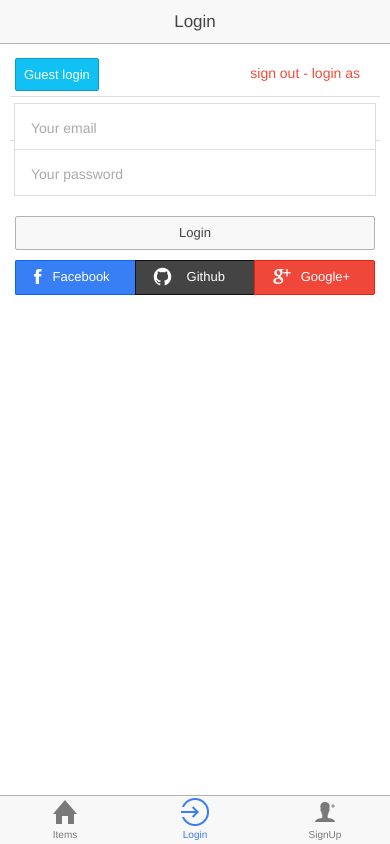
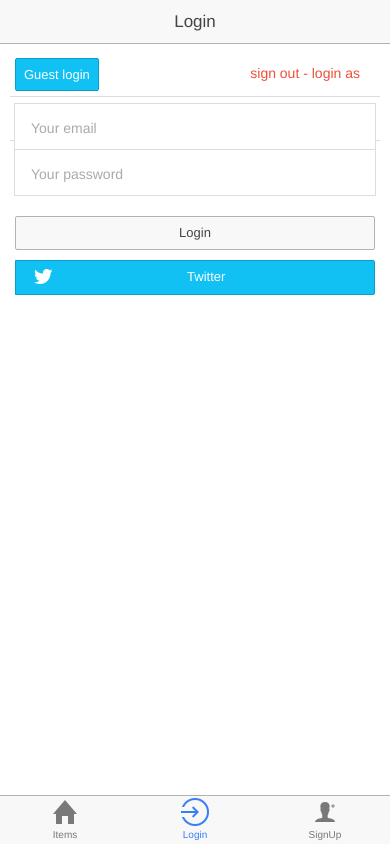
Before and after one commit to farnazirannejadbisafar/youthEmpowerment, a website: page myApp/www/index.html at #/tabs/login in a window 390 px wide. Drawn offline with Linux system fonts and the light colour scheme; some packages are replaced by stand-ins of ours; files whose address does not match are found by name.

Commit message:
Twitter Login added using Backand

```diff
--- a/myApp/www/templates/tab-login.html
+++ b/myApp/www/templates/tab-login.html
@@ -22,15 +22,15 @@
                     </button>
                 </div>
                 <div class="button-bar">
-                    <button class="button button-positive icon-left ion-social-facebook" ng-click="login.socialSignin('facebook')" type="button">
-                        Facebook
+                    <!--<button class="button button-positive icon-left ion-social-facebook" ng-click="login.socialSignin('facebook')" type="button">-->
+                        <!--Facebook-->
+                    <!--</button>-->
+                    <button class="button button-calm icon-left ion-social-facebook ion-social-twitter" ng-click="login.socialSignin('twitter')" type="button">
+                        Twitter
                     </button>
-                    <button class="button button-dark icon-left ion-social-facebook ion-social-github" ng-click="login.socialSignin('github')" type="button">
-                        Github
-                    </button>
-                    <button class="button button-assertive icon-left ion-social-googleplus" ng-click="login.socialSignin('google')" type="button">
-                        Google+
-                    </button>
+                    <!--<button class="button button-assertive icon-left ion-social-googleplus" ng-click="login.socialSignin('google')" type="button">-->
+                        <!--Google+-->
+                    <!--</button>-->
                 </div>
             </form>
                 <h4 style="color:red;" ng-bind="login.error"></h4>
```
